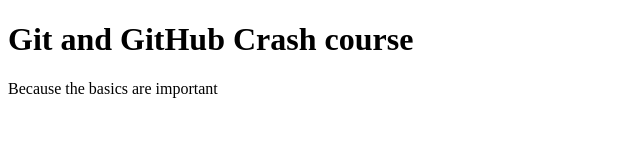
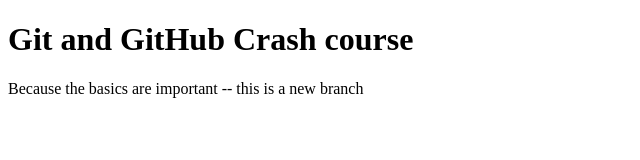
Before and after one commit to sandeepdas0407/gitactions-course, a website: page index.html in a window 1280 px wide. Shown: the whole page, without its empty margins (0-640 px from the left). Drawn offline with Linux system fonts and the light colour scheme.

Commit message:
new branch text added

```diff
--- a/index.html
+++ b/index.html
@@ -8,6 +8,6 @@
     </head>
     <body>
         <h1>Git and GitHub Crash course</h1>
-        <p>Because the basics are important</p>
+        <p>Because the basics are important -- this is a new branch</p>
     </body>
 </html>
```
